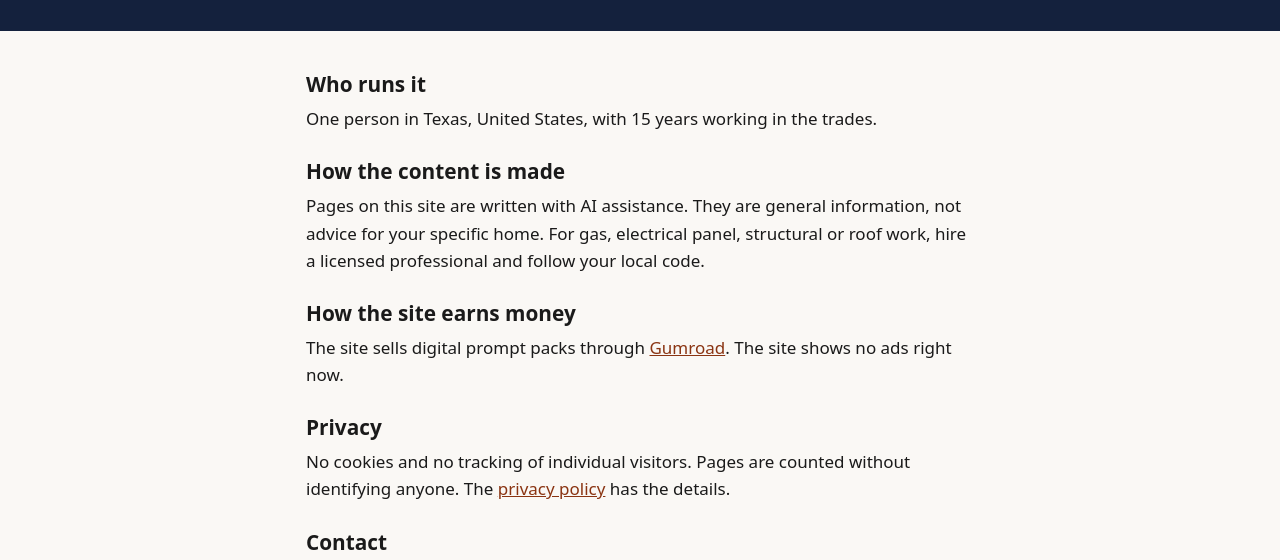
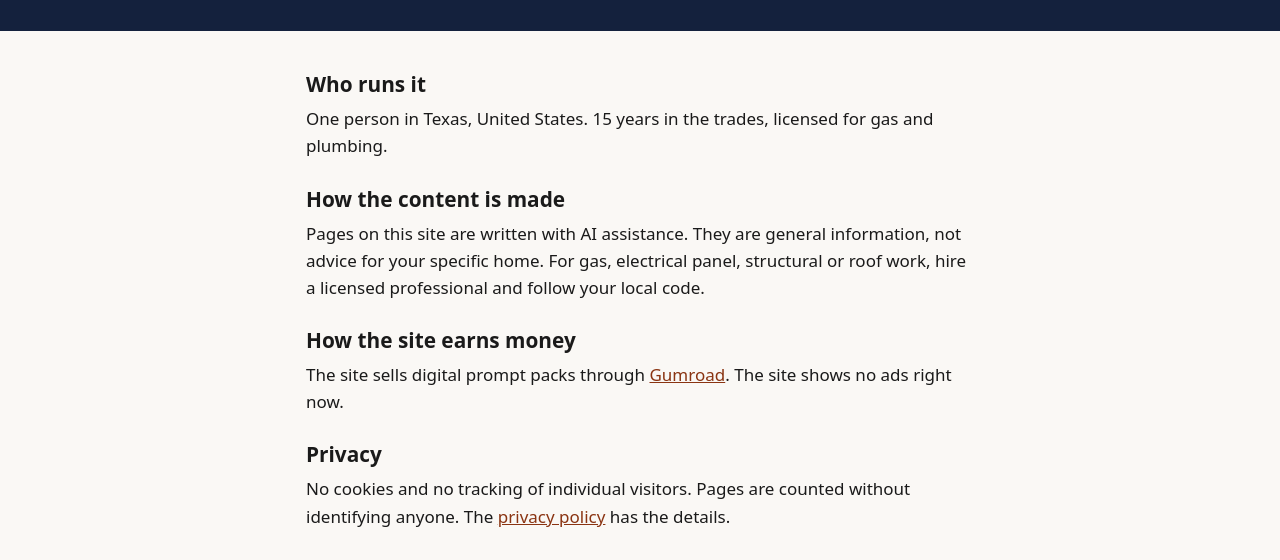
Before and after one commit to gogopaschalgadget-web/tradespro-guide, a plain HTML site: page about.html in a window 1280 px wide. Shown: the part 201-761 px from the top of the page. Drawn offline with Linux system fonts and the light colour scheme.

Commit message:
About page: 15 years in the trades, licensed for gas and plumbing (Chris's own words)
No state board, licence class, licence number or other trade is named.

Co-Authored-By: Claude Fable 5.2 <noreply@anthropic.com>

```diff
--- a/about.html
+++ b/about.html
@@ -36,7 +36,7 @@
 </section>
 <section class="wrap block prose">
 <h2>Who runs it</h2>
-<p>One person in Texas, United States, with 15 years working in the trades.</p>
+<p>One person in Texas, United States. 15 years in the trades, licensed for gas and plumbing.</p>
 <h2>How the content is made</h2>
 <p>Pages on this site are written with AI assistance. They are general information, not advice for your specific home. For gas, electrical panel, structural or roof work, hire a licensed professional and follow your local code.</p>
 <h2>How the site earns money</h2>
```
